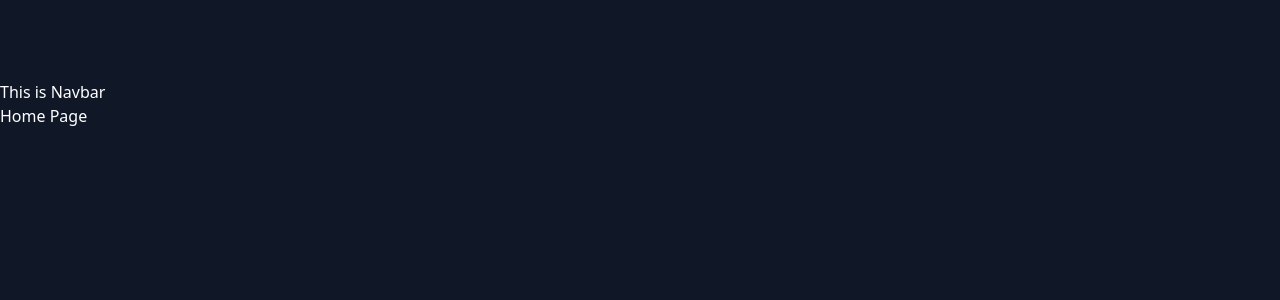
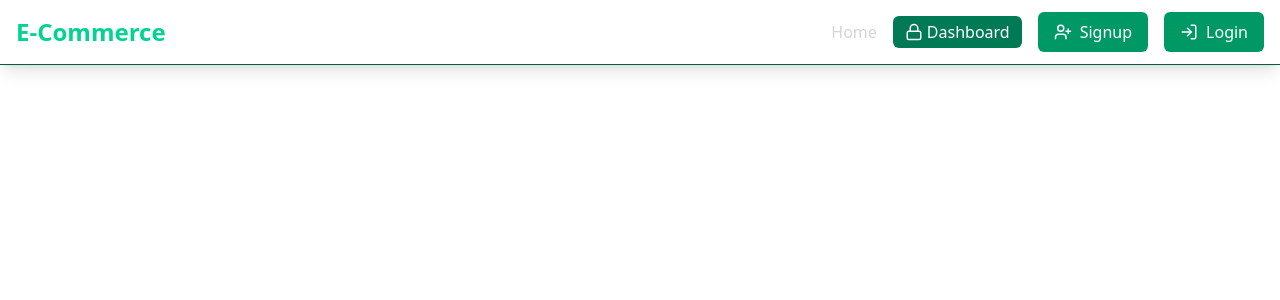
Before and after one commit to ShubhamKashyap45/mern-ecommerce-store, a React app in the folder E-commerce-store/frontend/: page / in a window 1280 px wide. Shown: the top 300 px of the page. Built offline with nearby package versions, Linux system fonts and the light colour scheme; the HTML template or start-up script is replaced by a standard one.

Commit message:
designed navbar component

```diff
--- a/E-commerce-store/frontend/src/App.jsx
+++ b/E-commerce-store/frontend/src/App.jsx
@@ -7,7 +7,7 @@
 
 function App() {
   return (
-    <div className="min-h-screen bg-gray-900 text-white relative overflow-hidden">
+    <div className="min-h-screen text-white relative overflow-hidden">
       {/* Background gradient */}
 
       <div className="relative z-50 pt-20">
--- a/E-commerce-store/frontend/src/components/Navbar.jsx
+++ b/E-commerce-store/frontend/src/components/Navbar.jsx
@@ -1,12 +1,76 @@
-import React from 'react'
-import {ShoppingCart, UserPlus, LogIn, LogOut, Lock} from "lucide-react"
+import { ShoppingCart, UserPlus, LogIn, LogOut, Lock } from "lucide-react"
 import { Link } from 'react-router-dom'
 
 const Navbar = () => {
-  const user = true;
+  const user = false;
   const isAdmin = true;
+
   return (
-    <>This is Navbar</>
+    <header className='fixed top-0 left-0 w-full bg-opacity-90 backdrop-blur-md shadow-lg z-40 transition-all duration-300 border-b border-emerald-800'>
+
+      <div className='container mx-auto px-4 py-3'>
+        <div className='flex flex-wrap justify-between items-center'>
+
+        <Link to='/' className='text-2xl font-bold text-emerald-400 items-center space-x-2 flex'>
+          E-Commerce
+        </Link>
+
+        <nav className='flex flex-wrap items-center gap-4'>
+
+          <Link
+            to={"/"} className='text-gray-300 hover:text-emerald-400 transition duration-300
+					 ease-in-out'> Home </Link>
+          {user && (
+            <Link to={"/cart"} className='relative group text-gray-300 hover:text-emerald-400 transition duration-300
+							ease-in-out'>
+              <ShoppingCart className='inline-block mr-1 group-hover: text-emerald-400' size={20} />
+              <span className='hidden sm:inline'>Cart</span>
+              <span
+                className='absolute -top-2 -left-2 bg-emerald-500 text-white rounded-full px-2 py-0.5
+									text-xs group-hover:bg-emerald-400 transition duration-300 ease-in-out'
+              >
+                3
+              </span>
+            </Link>
+          )}
+
+          {isAdmin && (
+            <Link className='bg-emerald-700 hover:bg-emerald-600 text-white px-3 py-1 rounded-md font-medium
+								 transition duration-300 ease-in-out flex items-center'>
+
+              <Lock className='inline-block mr-1' size={18} />
+              <span className='hidden sm:inline'>Dashboard</span>
+            </Link>
+          )}
+
+          {user ? (
+            <button className='bg-gray-700 hover:bg-gray-600 text-white py-2 px-4
+						rounded-md flex items-center transition duration-300 ease-in-out'>
+              <LogOut size={18} />
+              <span className='hidden sm:inline ml-2'>Log Out</span>
+
+            </button>
+          ) : (
+            <>
+
+              <Link to={"/signup"} className='bg-emerald-600 hover:bg-emerald-700 text-white py-2 px-4
+									rounded-md flex items-center transition duration-300 ease-in-out'>
+                <UserPlus className='mr-2' size={18}/>
+                Signup
+              </Link>
+
+                <Link to={"/login"} className='bg-emerald-600 hover:bg-emerald-700 text-white py-2 px-4
+									rounded-md flex items-center transition duration-300 ease-in-out'>
+                  <LogIn className='mr-2' size={18}/>
+                  Login
+                </Link>
+            </>
+          )}
+        </nav>
+        </div>
+      </div>
+
+    </header>
   )
 }
 
```
